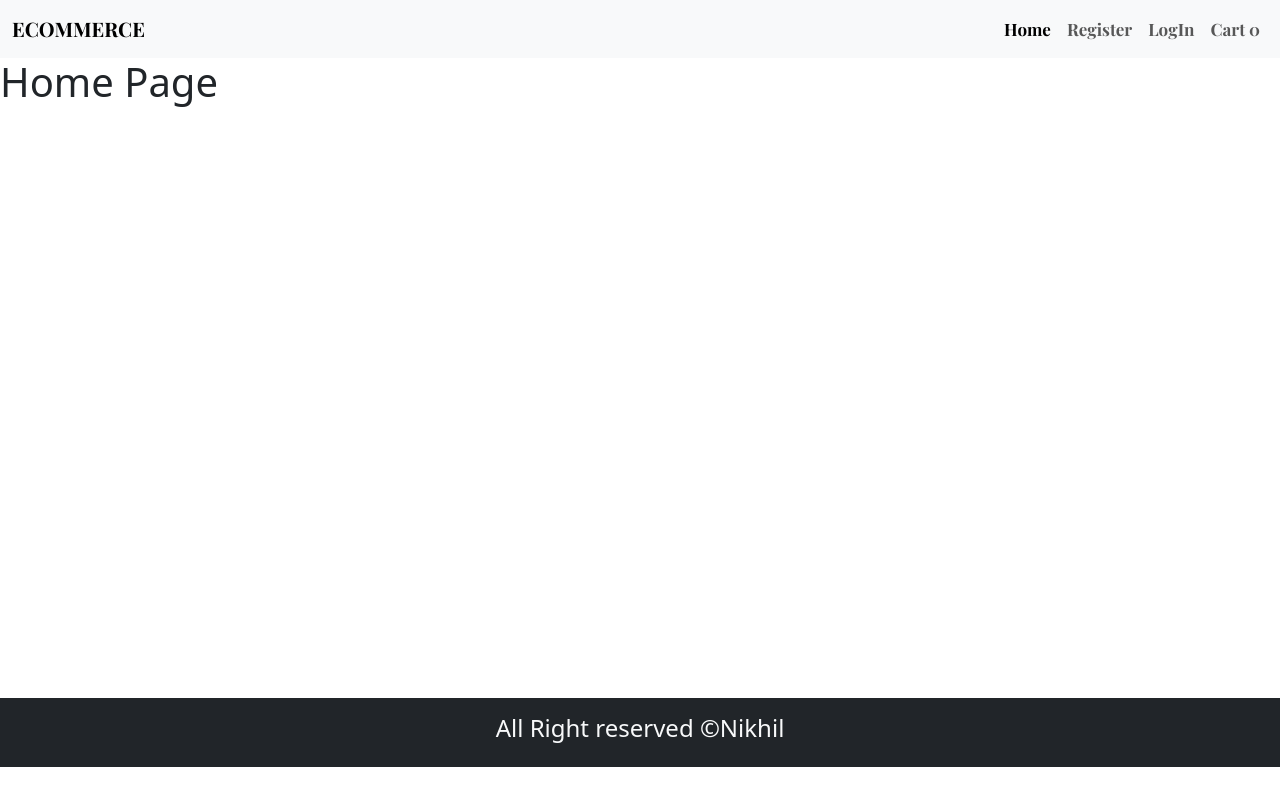
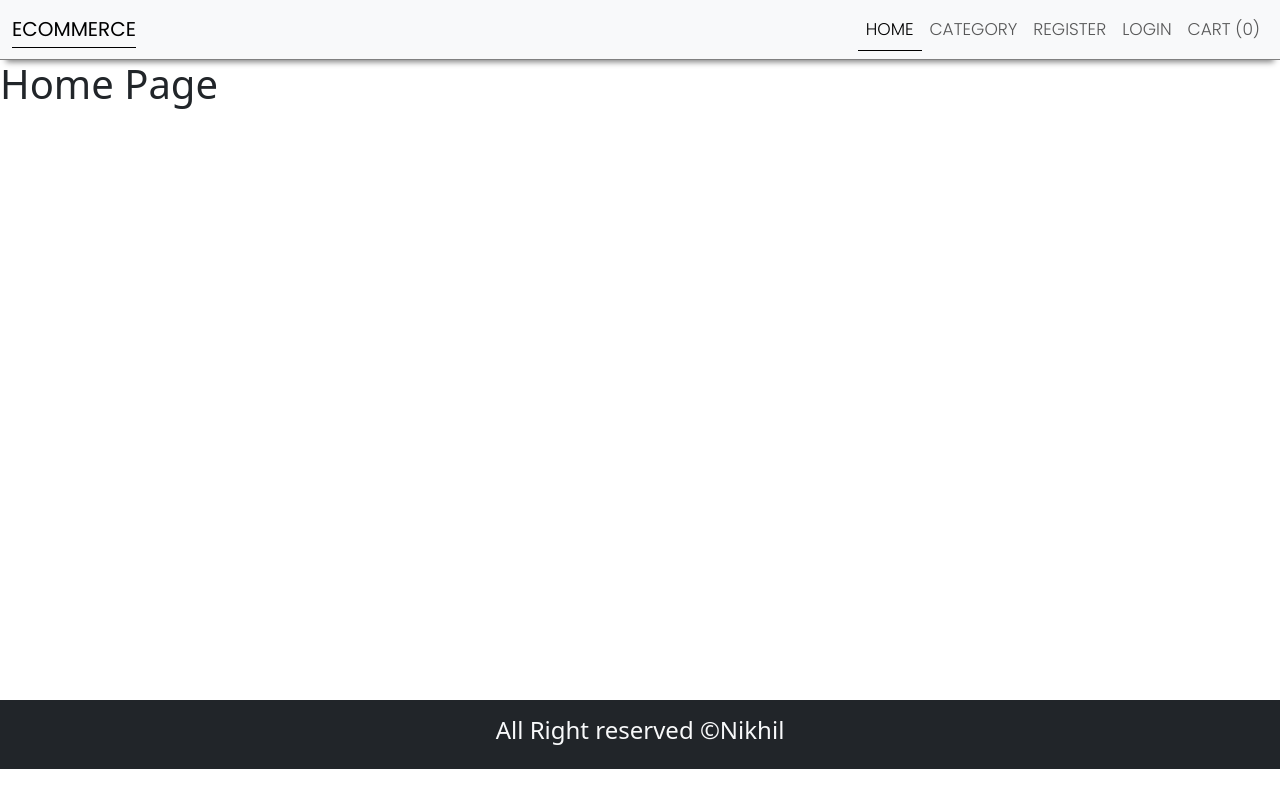
Before and after one commit to NIKHIL-techgeek/ecomm-full-stack, a React (Create React App) app in the folder client/: page / in a window 1280 px wide. Built offline with nearby package versions, Linux system fonts and the light colour scheme.

Commit message:
modifying nav bar

```diff
--- a/client/src/Components/Layout/Header.js
+++ b/client/src/Components/Layout/Header.js
@@ -24,26 +24,37 @@ const Header = () => {
               <li className="nav-item">
                 <NavLink
                   to="/"
-                  className="nav-link active"
-                  aria-current="page"
-                  href="#"
+                  className="nav-link "
+
+
                 >
                   Home
                 </NavLink>
               </li>
               <li className="nav-item">
-                <NavLink to="/Register" className="nav-link" href="#">
+                <NavLink
+                  to="/category"
+                  className="nav-link"
+
+                >
+                  Category
+                </NavLink>
+              </li>
+              <li className="nav-item">
+                <NavLink to="/Register" className="nav-link">
                   Register
                 </NavLink>
               </li>
               <li className="nav-item">
-                <NavLink to="/Cart" className="nav-link" href="#">
+                <NavLink to="/Login" className="nav-link" >
                   LogIn
                 </NavLink>
               </li>
               <li className="nav-item">
-                <NavLink to="/Cart" className="nav-link" href="#">
-                  Cart {0}
+                <NavLink to="/Cart" className="nav-link" >
+                  Cart {"("}
+                  {0}
+                  {")"}
                 </NavLink>
               </li>
               <li className="nav-item"></li>
--- a/client/src/index.css
+++ b/client/src/index.css
@@ -10,8 +10,20 @@ font-family: 'Poppins', sans-serif; */
 
 /* nav bar */
 .navbar{
-  font-family: 'Playfair Display', serif;
+  font-family: 'Poppins', sans-serif;
   font-size: 17px;
   line-height: 26px;
-  test-transform: uppercase;
+  text-transform: uppercase;
+  box-shadow: 0 8px 6px -6px gray;
+  --webkit-box-shadow:  0 8px 6px -6px gray;
+  border-bottom: 0.3px solid gray !important;
 }
+
+.nav-link{
+  font-weight: 300 !important;
+
+}
+
+.active{
+  border-bottom: 1px solid black;
+}
```
